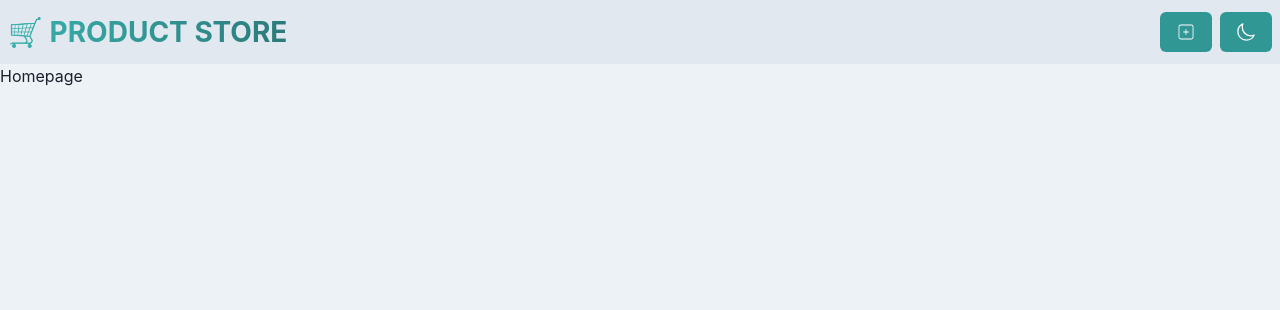
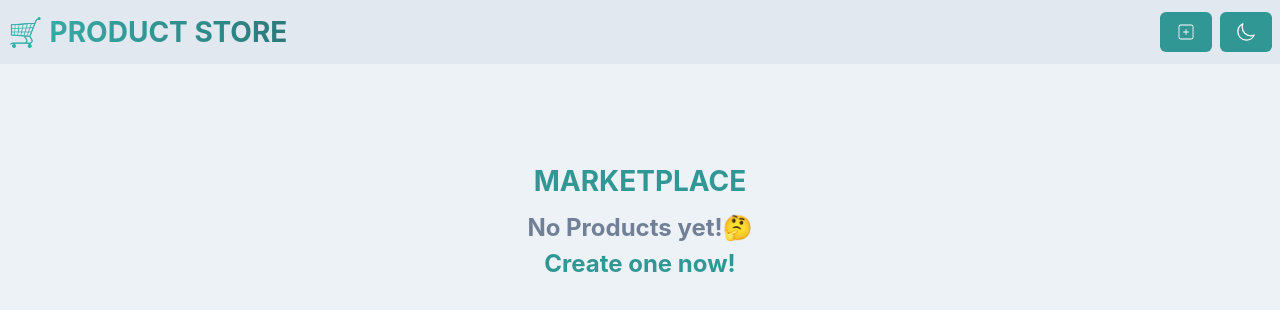
Before and after one commit to Smodius/Mern-Product-Website, a React (Vite) app in the folder frontend/: page / in a window 1280 px wide. Shown: the top 310 px of the page. Built offline with nearby package versions, Linux system fonts and the light colour scheme.

Commit message:
feat: enhance Homepage layout and update App component background color

```diff
--- a/frontend/src/App.jsx
+++ b/frontend/src/App.jsx
@@ -19,7 +19,7 @@ function App() {
     // </Box>
 
 
-    <Box minH={"100vh"} bg={useColorModeValue("gray.100", "gray.700")}>
+    <Box minH={"100vh"} bg={useColorModeValue("gray.100", "gray.800")}>
       <Box bg={useColorModeValue("gray.200", "gray.900")}>
         <Navbar />
       </Box>
--- a/frontend/src/pages/Homepage.jsx
+++ b/frontend/src/pages/Homepage.jsx
@@ -1,8 +1,37 @@
-import React from 'react'
+import { Container, VStack, SimpleGrid, Box, Text} from '@chakra-ui/react'
+import { Link } from 'react-router-dom'
 
 const Homepage = () => {
   return (
-    <div>Homepage</div>
+    <Container maxW="container.xl" py={24}>
+      <VStack>
+        <Text
+          fontSize={{ base: "22", sm: "28" }}
+          fontWeight={"bold"}
+          textTransform={"uppercase"}
+          textAlign={"center"}
+          bgClip={"text"}
+          color="teal.500">
+            MarketPlace
+        </Text>
+{/*
+        <SimpleGrid columns={3} gap="40px">
+          <Box bg="blue.500" height="200px" />
+          <Box bg="green.500" height="200px" />
+          <Box bg="red.500" height="200px" />
+        </SimpleGrid> */}
+
+        <Text fontSize="2xl" textAlign={"center"} fontWeight="bold" color="gray.500">
+          No Products yet!🤔{" "}
+            <Text color="teal.500" _hover={{ textDecoration:"underline"}} >
+              <Link to="/create">
+                Create one now!
+              </Link>
+            </Text>
+        </Text>
+
+      </VStack>
+    </Container>
   )
 }
 
```
Also changed, not shown: frontend/src/components/ui/Navbar.jsx (+8 -7 lines).
